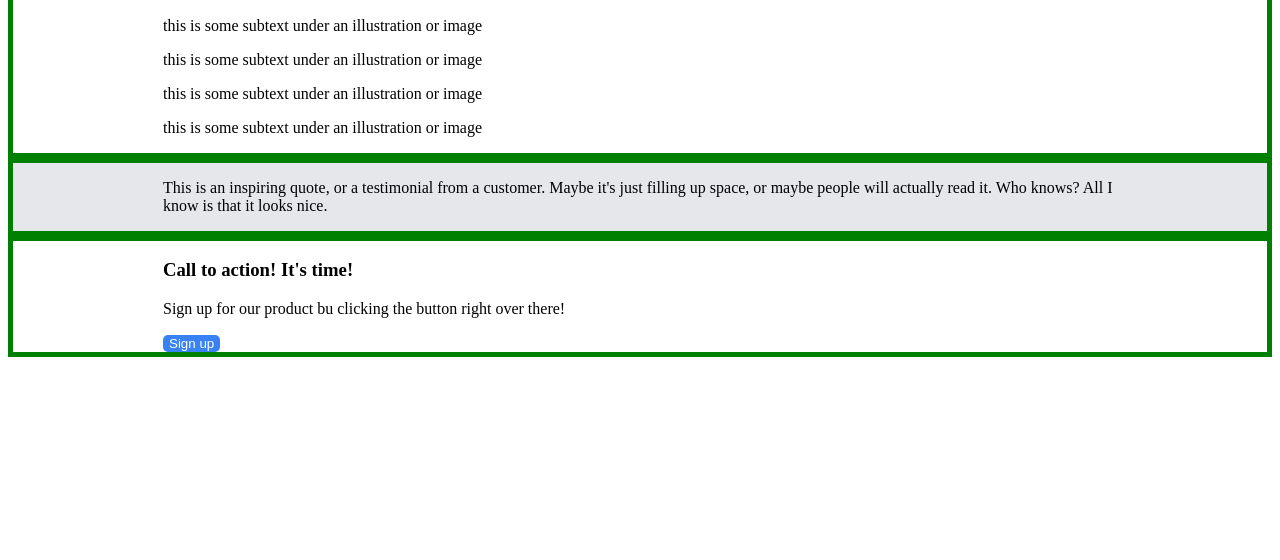
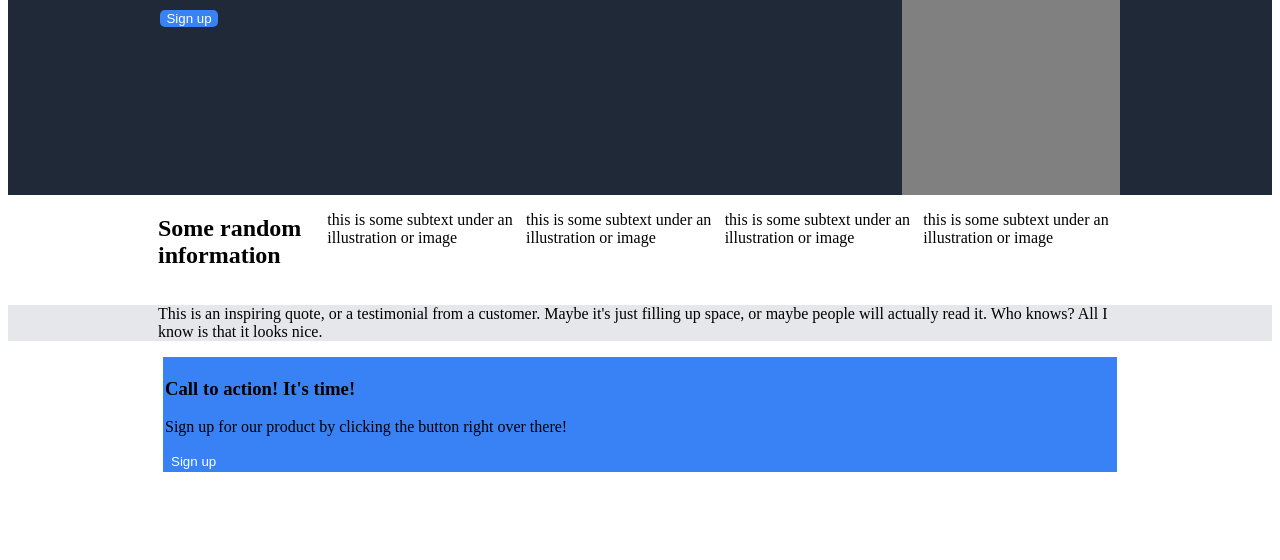
Before and after one commit to twinsley/odin-project1, a plain HTML site: page index.html in a window 1280 px wide. Shown: the part 240-800 px from the top of the page. Drawn offline with Linux system fonts and the light colour scheme.

Commit message:
Add additional format updates

```diff
--- a/index.html
+++ b/index.html
@@ -16,14 +16,17 @@
           ><a href="">header link three</a></span
         >
       </header>
-      <img src="" id="img1" alt="this is a placeholder for an image" />
-      <!-- <div id="sec1body"> -->
+      <div id="box1">
+        <div id="sec1body">
           <h1>This website is awesome</h1>
           <p>
-        This website has some subtext that goes here under the main title. It's
-        a smaller fone and the color is lower contrast.
+            This website has some subtext that goes here under the main title.
+            It's a smaller fone and the color is lower contrast.
           </p>
           <form><button>Sign up</button></form>
+        </div>
+        <a id="img1">This is a placeholder for an image</a>
+      </div>
     </div>
     <div id="section2">
       <h2>Some random information</h2>
@@ -40,9 +43,11 @@
       </p>
     </div>
     <div id="section4">
+      <div>
         <h3>Call to action! It's time!</h3>
-      <p>Sign up for our product bu clicking the button right over there!</p>
+        <p>Sign up for our product by clicking the button right over there!</p>
         <form><button>Sign up</button></form>
+      </div>
     </div>
   </body>
 </html>
--- a/styles.css
+++ b/styles.css
@@ -1,41 +1,55 @@
 #section1 {
   background-color: #1f2937;
-  /* border-width: 5px;
-  border-color: blue;
-  border-style: solid; */
+
   padding-left: 150px;
   padding-right: 150px;
 }
+#sec1body {
+  display: flexbox;
+  padding-top: 0x;
+  padding-bottom: 100px;
+}
+#box1 {
+  display: flex;
+  justify-content: space-evenly;
+}
 #section2 {
-  border-width: 5px;
-  border-color: green;
-  border-style: solid;
+  padding-left: 150px;
+  padding-right: 150px;
+  display: flex;
+}
+#section3 {
+  background-color: #e5e7eb;
+
   padding-left: 150px;
   padding-right: 150px;
 }
-#section3 {
-  background-color: #e5e7eb;
-  border-width: 5px;
-  border-color: green;
-  border-style: solid;
+#section3 > p {
+  display: flex;
+  justify-content: center;
+}
+#section4 {
   padding-left: 150px;
   padding-right: 150px;
 }
-#section4 {
-  border-width: 5px;
-  border-color: green;
+#section4 > div {
+  display: flexbox;
+  justify-content: center;
+  align-items: center;
+  background-color: #3882f6;
+  align-items: left;
+  margin: 5px;
+  border-color: #3882f6;
+  border-width: 2px;
   border-style: solid;
-  padding-left: 150px;
-  padding-right: 150px;
 }
+
 header {
   font-size: 24px;
   font-weight: bolder;
   color: #f9faf8;
   display: flex;
-  /* border-width: 5px;
-  border-color: red;
-  border-style: solid; */
+  padding-bottom: 100px;
 }
 #nav {
   align-self: flex-end;
@@ -43,10 +57,6 @@ header {
   width: 600px;
   display: flex;
   justify-content: space-between;
-
-  /* border-width: 5px;
-  border-color: orange;
-  border-style: solid; */
 }
 #nav > a {
   font-size: 18px;
@@ -73,3 +83,10 @@ button {
   border-radius: 5px;
   border: none;
 }
+#img1 {
+  display: flexbox;
+  width: 600x;
+  height: 300px;
+  background-color: grey;
+  /* text-align: center; */
+}
```
Lines whose indentation alone changed are shown as unchanged.
